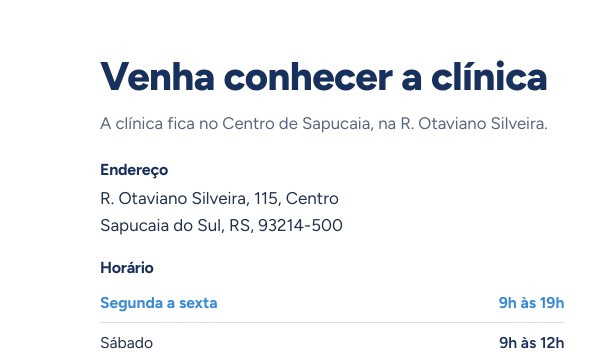
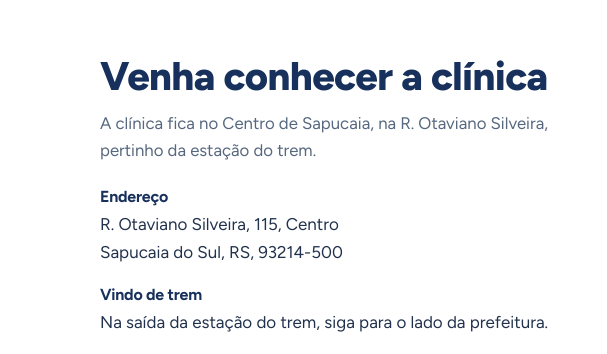
Before and after one commit to Thallesyy/Sul-Odonto, a plain HTML site: page index.html in a window 1280 px wide. Shown: the part 3574-3928 px from the top of the page, 0-607 px from the left. Drawn offline with Linux system fonts and the light colour scheme.

Commit message:
Adiciona como chegar vindo de trem

```diff
--- a/index.html
+++ b/index.html
@@ -521,11 +521,15 @@ fieldset{border:0;margin:0;padding:0;min-width:0}
     <div class="visite">
       <div>
         <h2>Venha conhecer a clínica</h2>
-        <p class="intro">A clínica fica no Centro de Sapucaia, na R. Otaviano Silveira.</p>
+        <p class="intro">A clínica fica no Centro de Sapucaia, na R. Otaviano Silveira, pertinho da estação do trem.</p>
         <div class="dados">
           <div>
             <h3>Endereço</h3>
             <p>R. Otaviano Silveira, 115, Centro<br>Sapucaia do Sul, RS, 93214-500</p>
+          </div>
+          <div>
+            <h3>Vindo de trem</h3>
+            <p>Na saída da estação do trem, siga para o lado da prefeitura.</p>
           </div>
           <div>
             <h3>Horário</h3>
```
